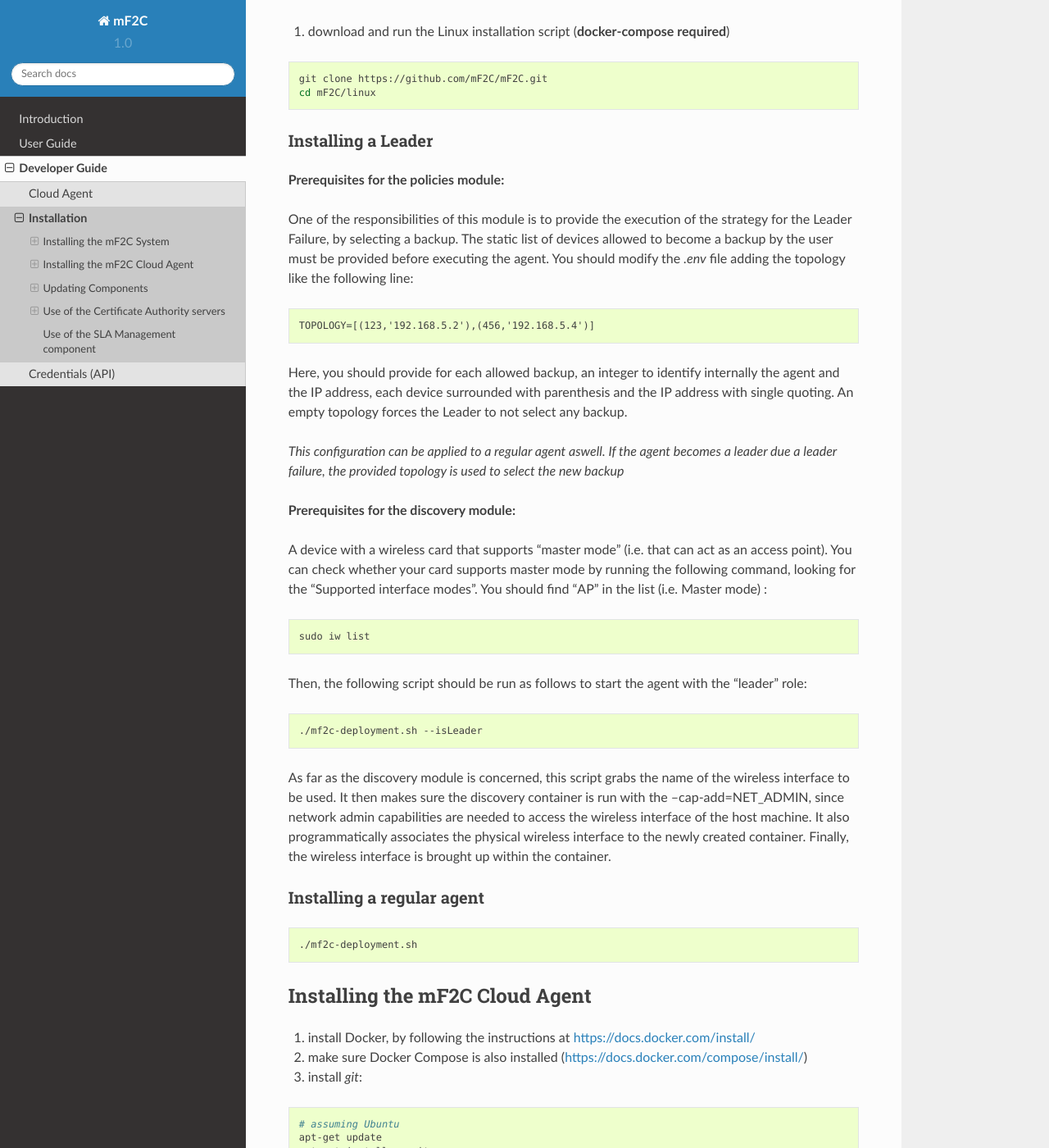
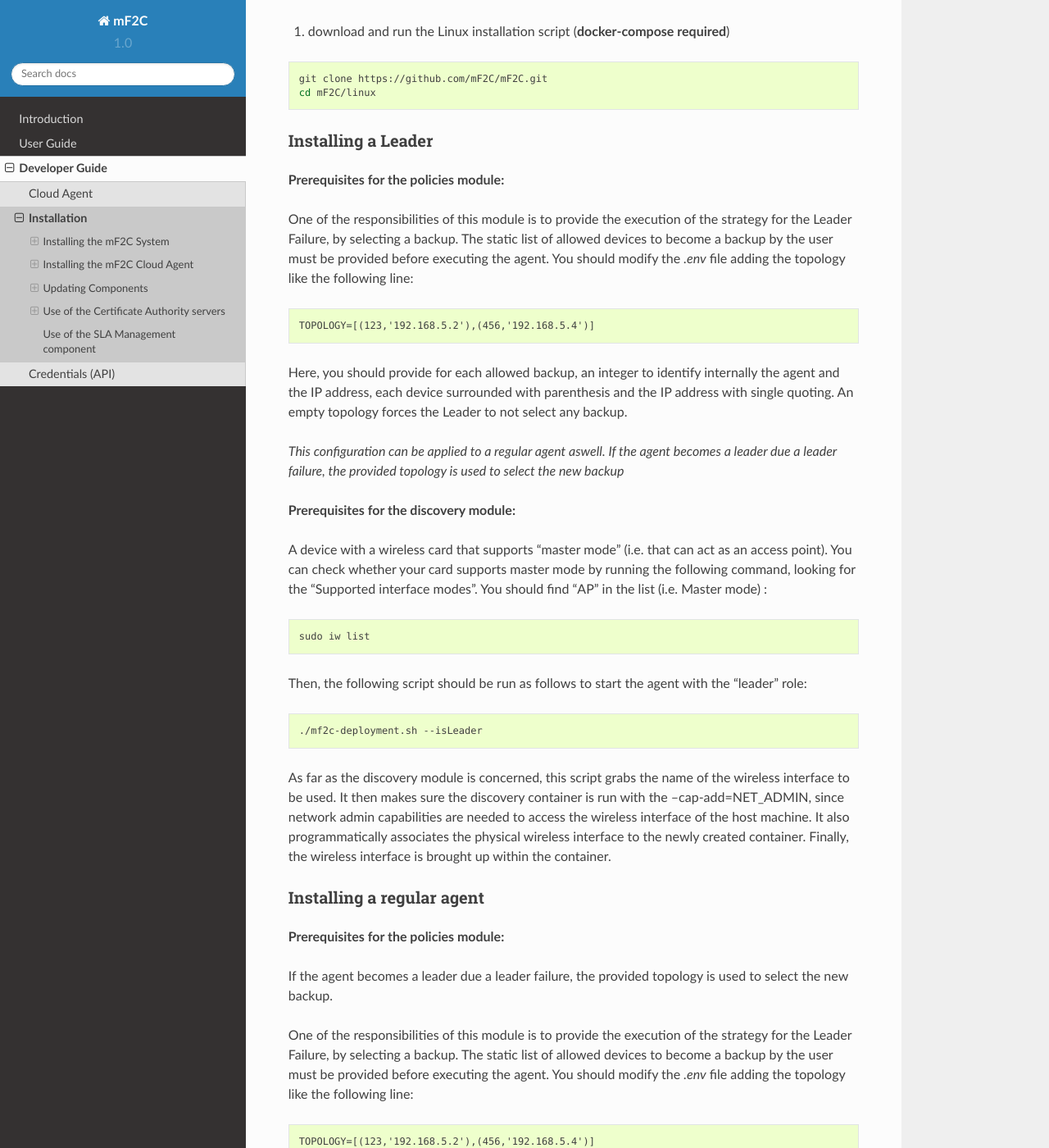
Before and after one commit to mF2C/Documentation, a Sphinx documentation site: the page built from documentation/developer_guide/installation.rst, in a window 1280 px wide and 1400 px high, scrolled down 237 px. Shown: the whole window at 82% size. Built offline with Sphinx 7.4.7 and the Read the Docs theme 2.0.0, drawn with Linux system fonts in a browser that asks for light colours; some of the changed text lies outside the part shown.

Commit message:
Add normal Agent instructions

```diff
--- a/documentation/developer_guide/installation.rst
+++ b/documentation/developer_guide/installation.rst
@@ -20,7 +20,7 @@ Installing a Leader
 
 **Prerequisites for the policies module:**
 
-One of the responsibilities of this module is to provide the execution of the strategy for the Leader Failure, by selecting a backup. The static list of devices allowed to become a backup by the user must be provided before executing the agent. You should modify the `.env` file adding the topology like the following line:
+One of the responsibilities of this module is to provide the execution of the strategy for the Leader Failure, by selecting a backup. The static list of allowed devices to become a backup by the user must be provided before executing the agent. You should modify the `.env` file adding the topology like the following line:
 
 .. code-block:: txt
 
@@ -48,6 +48,19 @@ As far as the discovery module is concerned, this script grabs the name of the w
 
 Installing a regular agent
 ~~~~~~~~~~~~~~~~~~~~~~~~~~
+
+**Prerequisites for the policies module:**
+
+If the agent becomes a leader due a leader failure, the provided topology is used to select the new backup.
+
+One of the responsibilities of this module is to provide the execution of the strategy for the Leader Failure, by selecting a backup. The static list of allowed devices to become a backup by the user must be provided before executing the agent. You should modify the `.env` file adding the topology like the following line:
+
+.. code-block:: txt
+
+	TOPOLOGY=[(123,'192.168.5.2'),(456,'192.168.5.4')]
+
+Here, you should provide for each allowed backup, an integer to identify internally the agent and the IP address, each device surrounded with parenthesis and the IP address with single quoting. An empty topology forces the Leader to not select any backup.
+
 
 .. code-block:: bash
 
```
